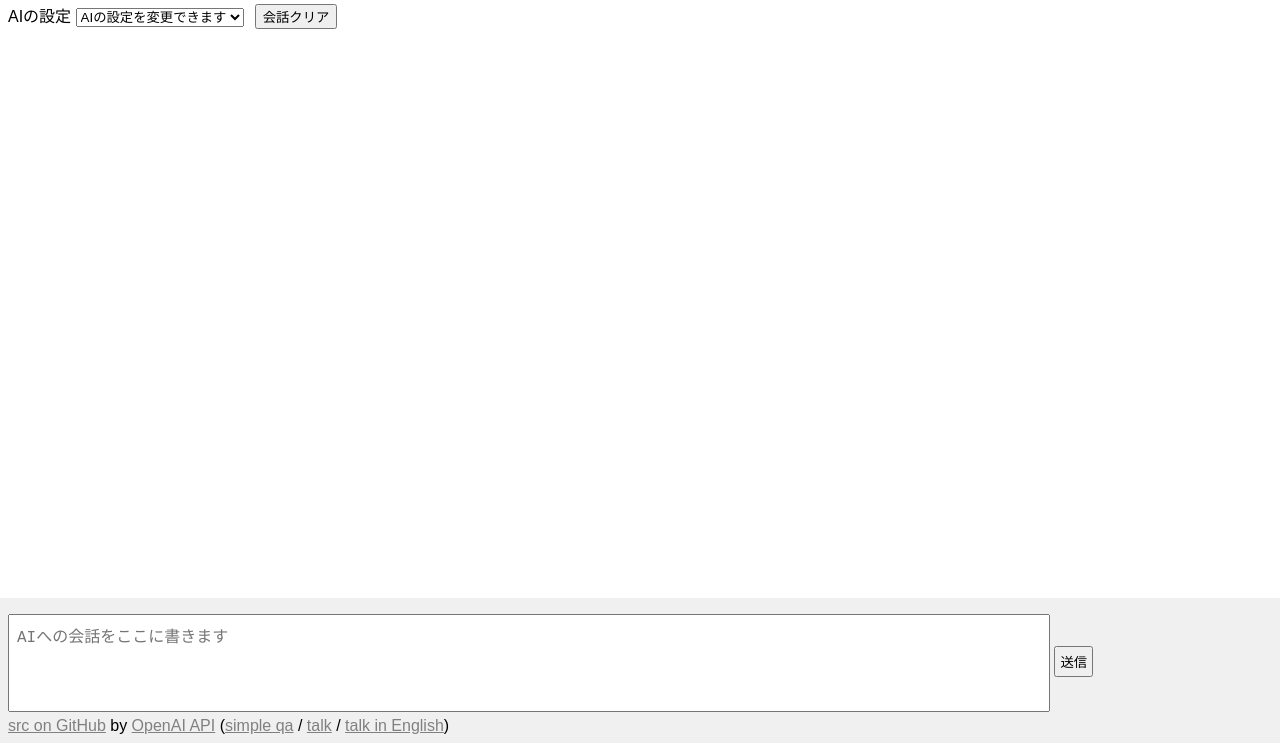
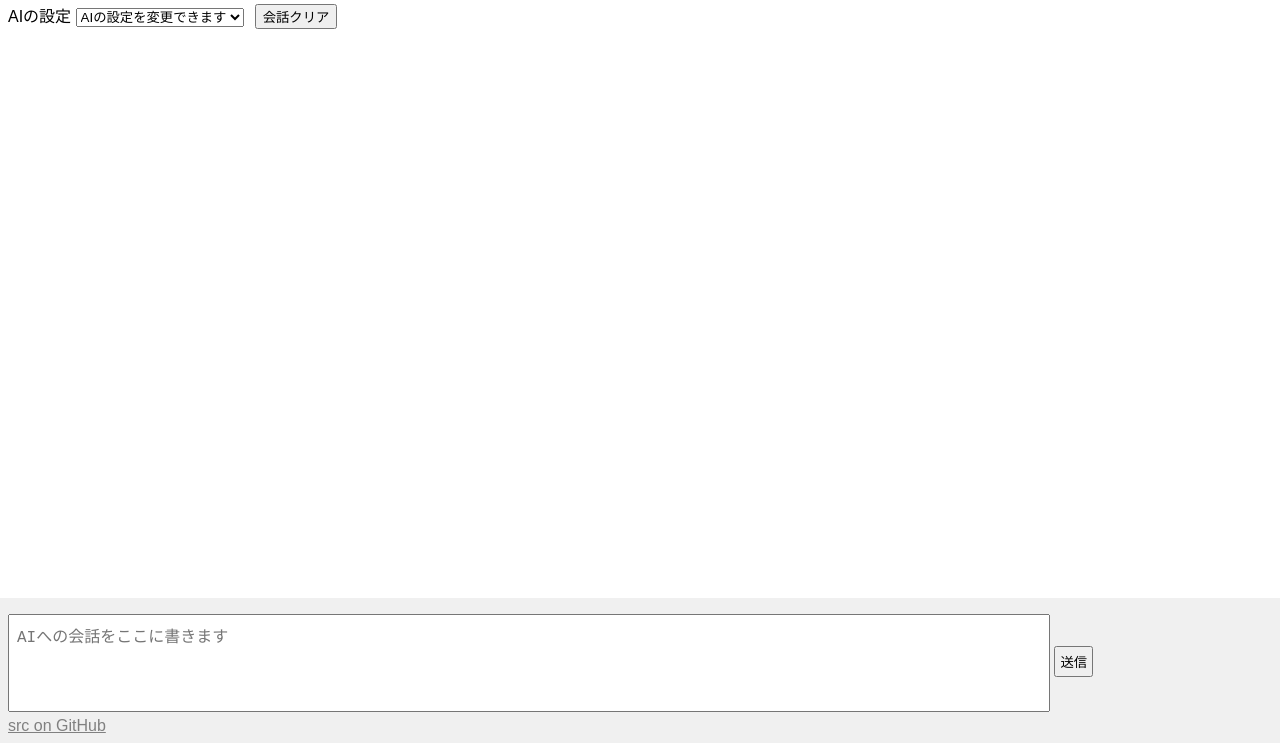
Before and after one commit to code4fukui/llm_proxy, a plain HTML site: page static/index.html in a window 1280 px wide. Shown: the part 57-800 px from the top of the page. Drawn offline with Linux system fonts and the light colour scheme.

Commit message:
fix link

```diff
--- a/static/index.html
+++ b/static/index.html
@@ -29,7 +29,7 @@ AIの設定
 <input type=submit value="送信"><br>
 <!--<button id=btncls>クリア</button>-->
 </form>
-<a href=https://github.com/code4fukui/ai_chat/>src on GitHub</a> by <a href=https://openai.com/api/>OpenAI API</a> (<a href=qa.html>simple qa</a> / <a href=talk.html>talk</a> / <a href=talk_en.html>talk in English</a>)<br>
+<a href=https://github.com/code4fukui/llm_proxy/>src on GitHub</a><br>
 </div>
 
 
```
Also changed, not shown: 1 other file.
